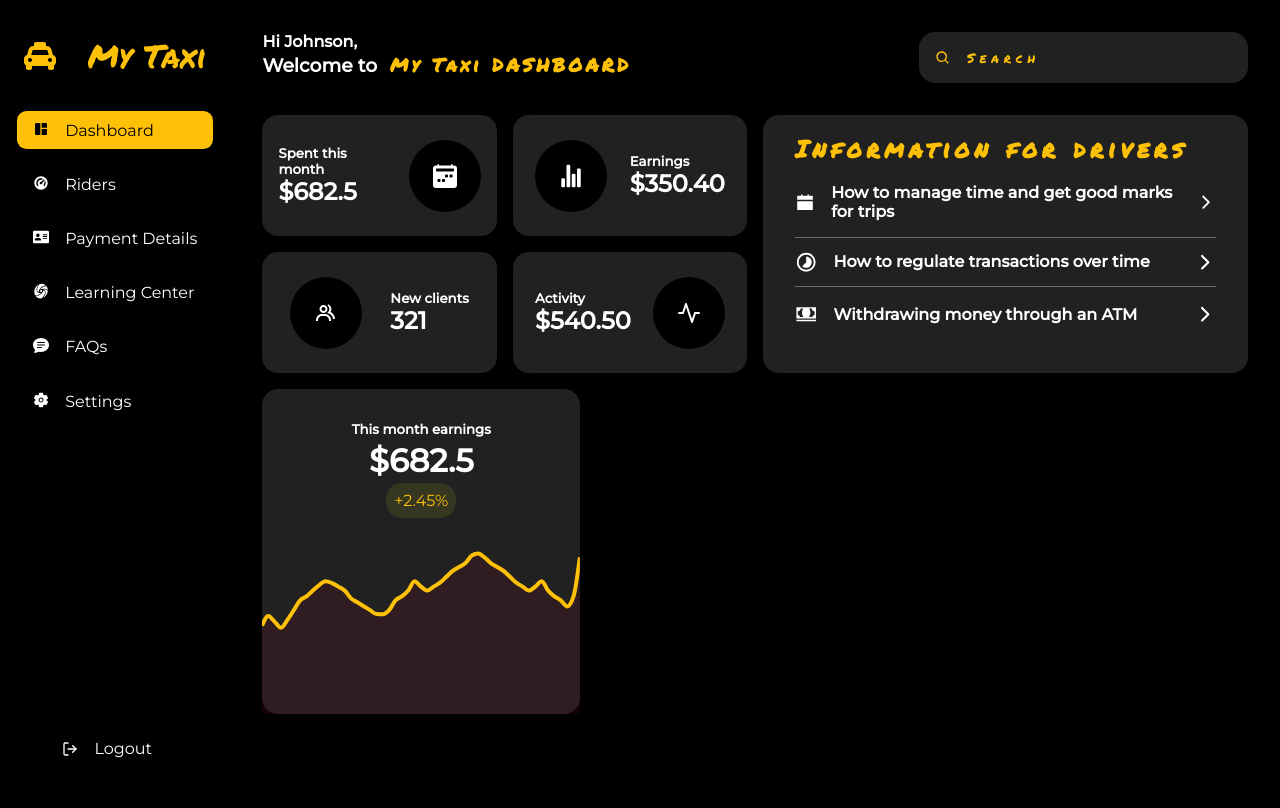
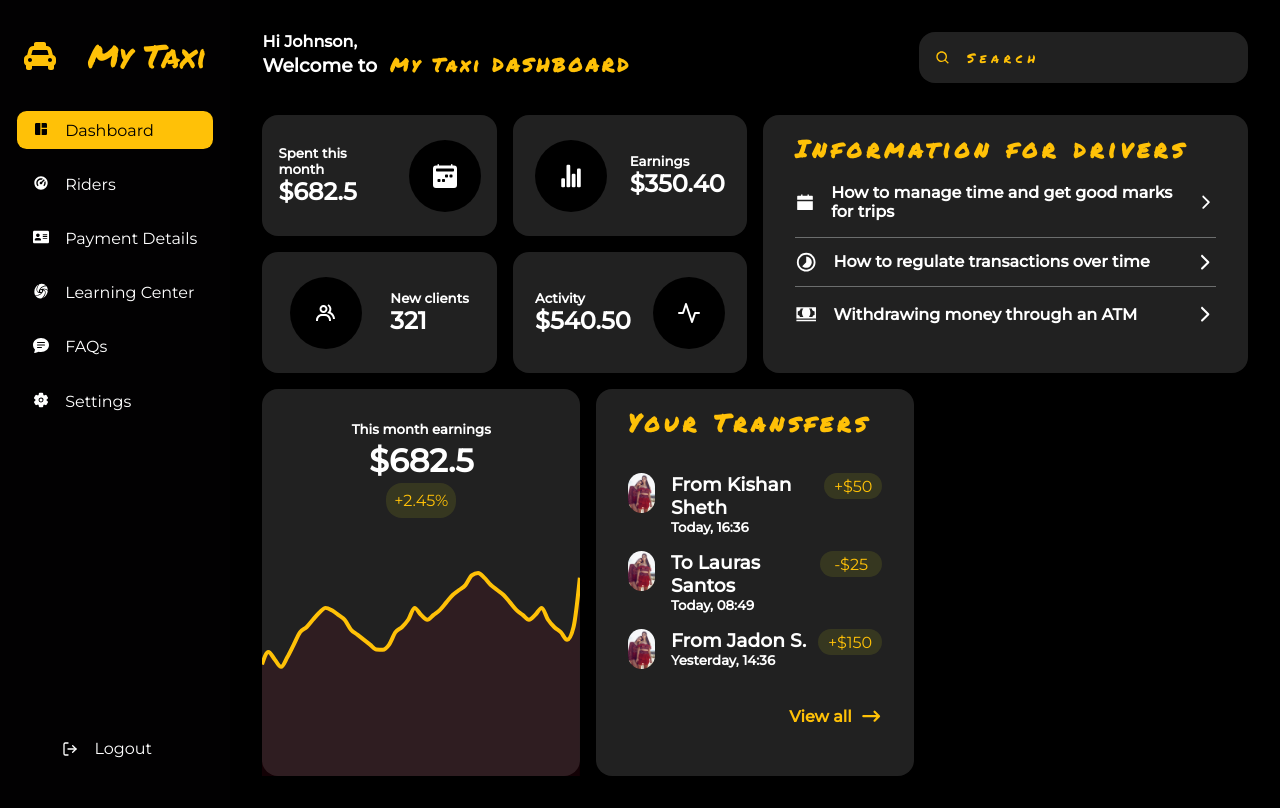
Before and after one commit to johnson-ad/react-dashboard-admin, a React (Create React App) app: page / in a window 1280 px wide. Built offline with nearby package versions, Linux system fonts and the light colour scheme.

Commit message:
Coding transfers component and add styled

```diff
--- a/src/components/Transfers.js
+++ b/src/components/Transfers.js
@@ -1,7 +1,141 @@
-import React from 'react'
+import React from "react";
+import styled from "styled-components";
+import { HiArrowNarrowRight } from "react-icons/hi";
+import avatarImage from "../assets/avatarImage.jpeg";
+import { cardStyles } from "./ReusableStyles";
 
 export default function Transfers() {
+    const transactions = [
+        {
+            image: avatarImage,
+            name: "From Kishan Sheth",
+            time: "Today, 16:36",
+            amount: "+$50",
+        },
+        {
+            image: avatarImage,
+            name: "To Lauras Santos",
+            time: "Today, 08:49",
+            amount: "-$25",
+        },
+        {
+            image: avatarImage,
+            name: "From Jadon S.",
+            time: "Yesterday, 14:36",
+            amount: "+$150",
+        },
+    ];
     return (
-        <div>Transfers</div>
-    )
+        <Section>
+            <div className="title">
+                <h2>Your Transfers</h2>
+            </div>
+            <div className="transactions">
+                {transactions.map((transaction) => {
+                    return (
+                        <div className="transaction">
+                            <div className="transaction__title">
+                                <div className="transaction__title__image">
+                                    <img src={transaction.image} alt="" />
+                                </div>
+                                <div className="transaction__title__details">
+                                    <h3>{transaction.name}</h3>
+                                    <h5>{transaction.time}</h5>
+                                </div>
+                            </div>
+                            <div className="transaction__amount">
+                                <span>{transaction.amount}</span>
+                            </div>
+                        </div>
+                    );
+                })}
+            </div>
+            <a className="view" href="#">
+                View all <HiArrowNarrowRight />
+            </a>
+        </Section>
+    );
 }
+
+const Section = styled.section`
+  ${cardStyles};
+  display: flex;
+  flex-direction: column;
+  gap: 1rem;
+  .title {
+    h2 {
+      color: #ffc107;
+      font-family: "Permanent Marker", cursive;
+      letter-spacing: 0.3rem;
+    }
+  }
+  .transactions {
+    display: flex;
+    flex-direction: column;
+    gap: 1rem;
+    margin-top: 1rem;
+    .transaction {
+      display: flex;
+      justify-content: space-between;
+      align-items: flex-start;
+      &__title {
+        display: flex;
+        gap: 1rem;
+        &__image {
+          img {
+            height: 2.5rem;
+            border-radius: 3rem;
+          }
+        }
+        &__details {
+        }
+      }
+      &__amount {
+        background-color: #d7e41e1d;
+        padding: 0.2rem 0.5rem;
+        width: 4rem;
+        border-radius: 1rem;
+        text-align: center;
+        transition: 0.3s ease-in-out;
+        &:hover {
+          background-color: #ffc107;
+          span {
+            color: black;
+          }
+        }
+        span {
+          color: #ffc107;
+        }
+      }
+    }
+  }
+  .view {
+    width: 100%;
+    display: flex;
+    justify-content: flex-end;
+    align-items: center;
+    text-decoration: none;
+    color: #ffc107;
+    font-weight: bold;
+    margin-top: 1rem;
+    gap: 0.5rem;
+    svg {
+      transition: 0.3s ease-in-out;
+      font-size: 1.4rem;
+    }
+    &:hover {
+      svg {
+        transform: translateX(0.5rem);
+      }
+    }
+  }
+  @media screen and (min-width: 280px) and (max-width: 375px) {
+    .transactions {
+      .transaction {
+        flex-direction: column;
+        align-items: center;
+        gap: 1rem;
+      }
+    }
+  }
+`;
```
Also changed, not shown: src/assets/avatarImage.jpeg (added).
